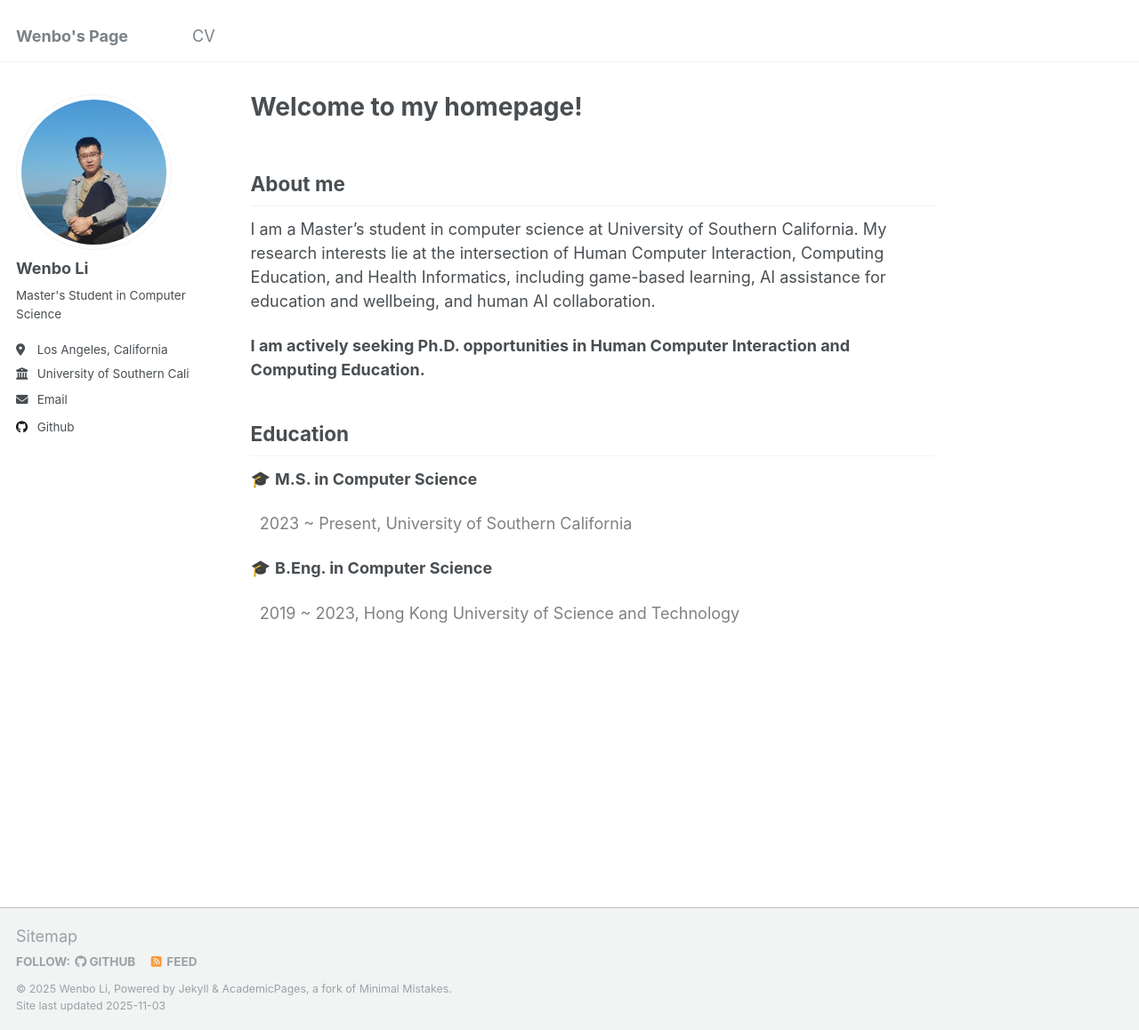
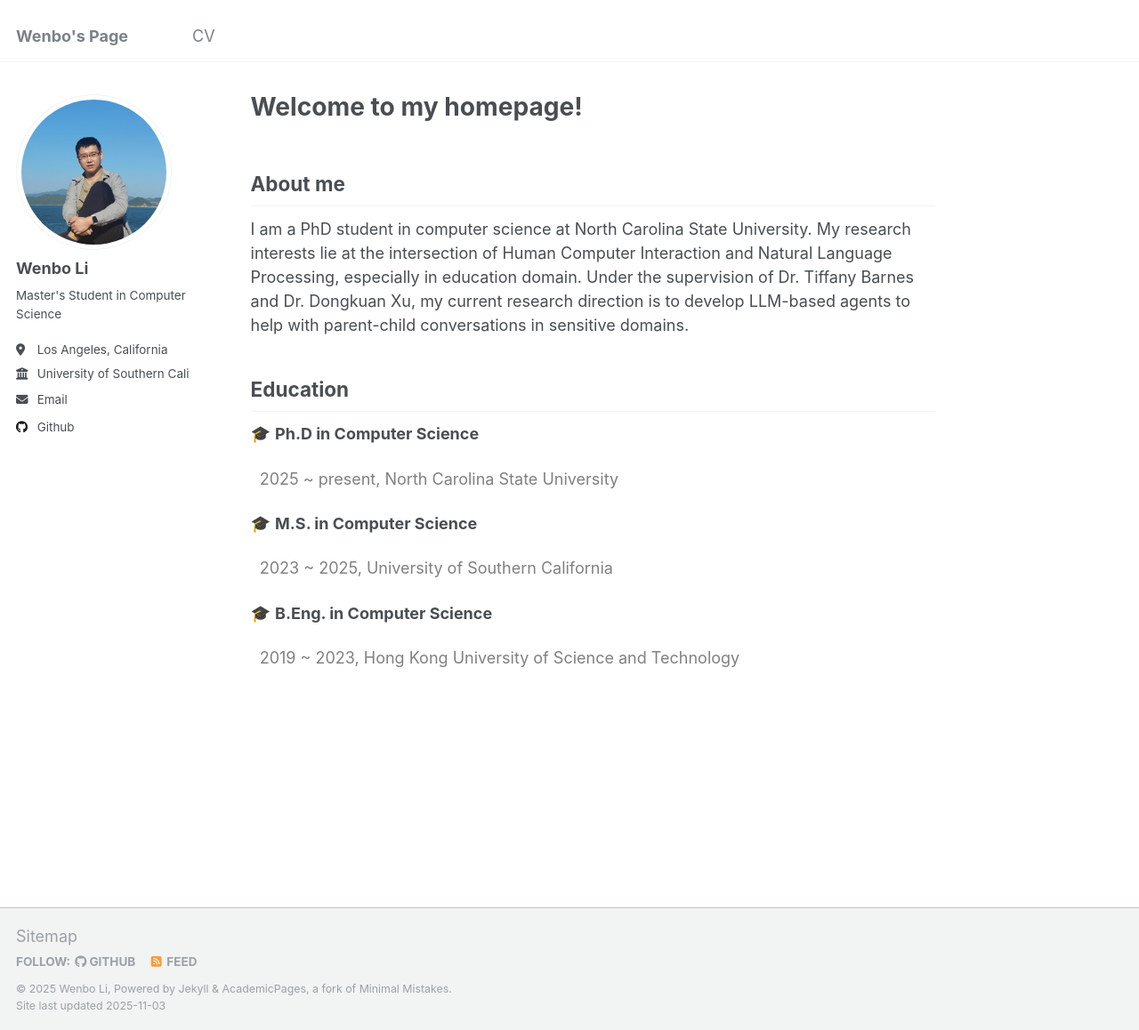
Before and after one commit to wlicb/me, a Jekyll site: the page built from _pages/about.md, in a window 1280 px wide and 1158 px high. Shown: the whole window at 89% size. Built offline with Jekyll 4.4.1, drawn with Linux system fonts in a browser that asks for light colours.

Commit message:
Revise about me section and education details
Updated academic status and research interests.

```diff
--- a/_pages/about.md
+++ b/_pages/about.md
@@ -9,15 +9,17 @@ redirect_from:
 
 ## About me
 
-I am a Master's student in computer science at University of Southern California. My research interests lie at the intersection of Human Computer Interaction, Computing Education, and Health Informatics, including game-based learning, AI assistance for education and wellbeing, and human AI collaboration.
+I am a PhD student in computer science at North Carolina State University. My research interests lie at the intersection of Human Computer Interaction and Natural Language Processing, especially in education domain. Under the supervision of Dr. Tiffany Barnes and Dr. Dongkuan Xu, my current research direction is to develop LLM-based agents to help with parent-child conversations in sensitive domains.
 
-**I am actively seeking Ph.D. opportunities in Human Computer Interaction and Computing Education.**
+## Education
+🎓 **Ph.D in Computer Science**
+
+<span style="color: gray;">&nbsp;&nbsp;2025 ~ present, North Carolina State University</span>
 
 
-## Education
 🎓 **M.S. in Computer Science**
 
-<span style="color: gray;">&nbsp;&nbsp;2023 ~ Present, University of Southern California</span>
+<span style="color: gray;">&nbsp;&nbsp;2023 ~ 2025, University of Southern California</span>
 
 
 🎓 **B.Eng. in Computer Science**
```
